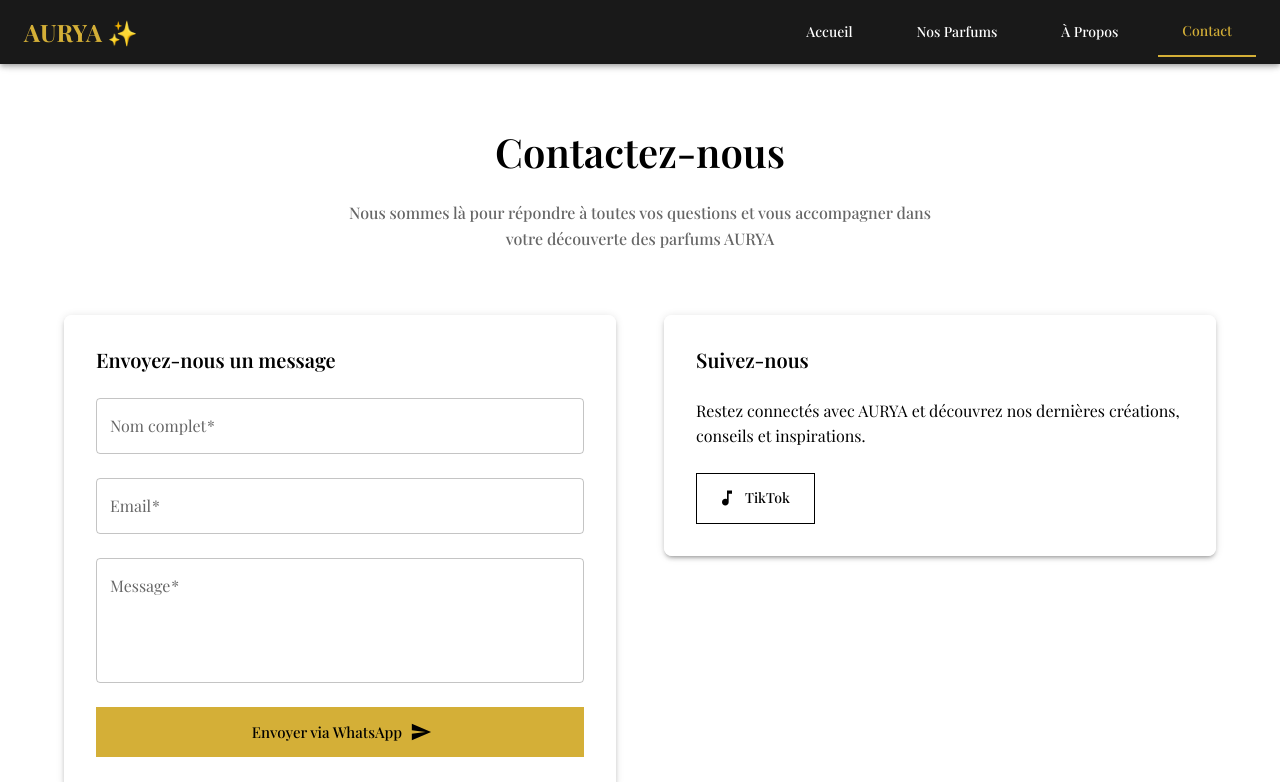
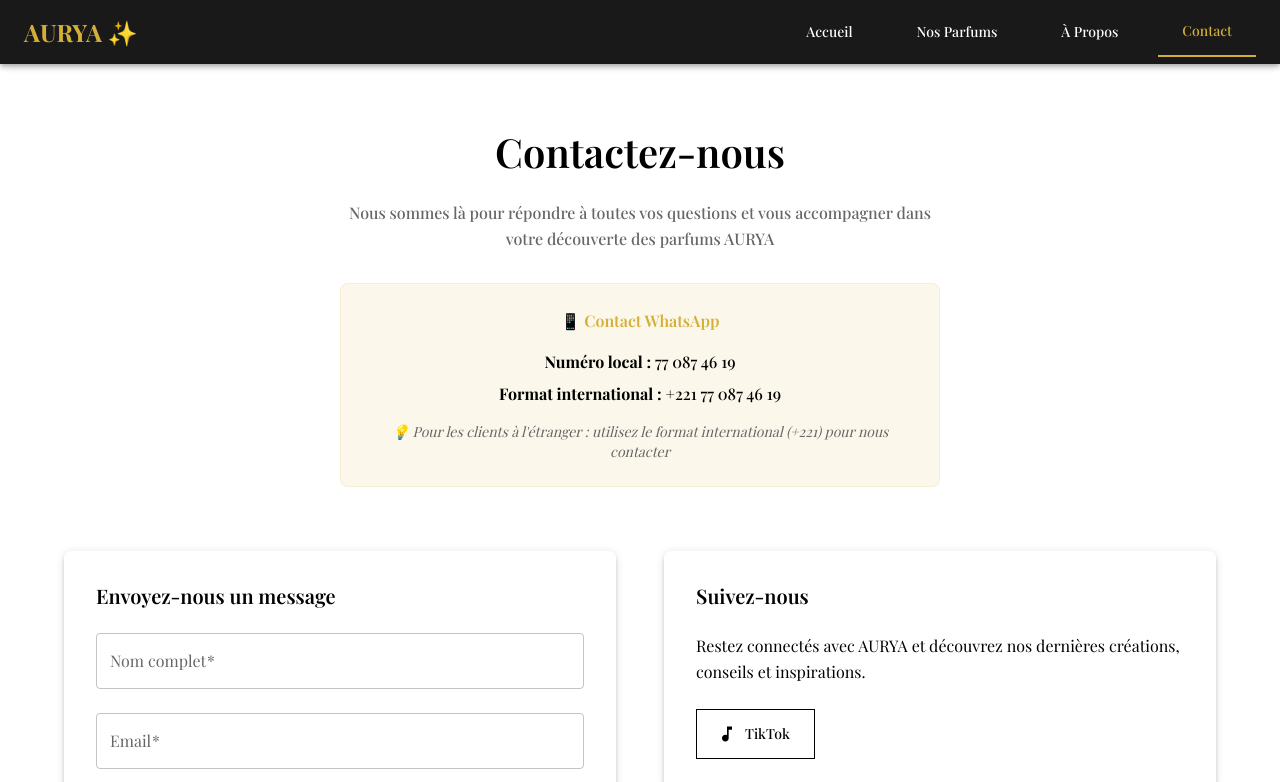
Before and after one commit to fatimaknt/aurya_web_site, a React (Create React App) app: page /contact in a window 1280 px wide. Shown: the top 782 px of the page. Built offline with nearby package versions, Linux system fonts and the light colour scheme; a web font is replaced by a local one.

Commit message:
Add international WhatsApp contact info for foreign customers

```diff
--- a/src/pages/ContactPage.tsx
+++ b/src/pages/ContactPage.tsx
@@ -81,11 +81,33 @@
                         <Typography
                             variant="h6"
                             color="text.secondary"
-                            sx={{ maxWidth: 600, mx: 'auto' }}
+                            sx={{ maxWidth: 600, mx: 'auto', mb: 4 }}
                         >
                             Nous sommes là pour répondre à toutes vos questions et vous accompagner
                             dans votre découverte des parfums AURYA
                         </Typography>
+
+                        <Box sx={{
+                            backgroundColor: 'rgba(212, 175, 55, 0.1)',
+                            p: 3,
+                            borderRadius: 2,
+                            maxWidth: 600,
+                            mx: 'auto',
+                            border: `1px solid ${theme.palette.secondary.main}20`
+                        }}>
+                            <Typography variant="h6" sx={{ mb: 2, color: theme.palette.secondary.main, fontWeight: 600 }}>
+                                📱 Contact WhatsApp
+                            </Typography>
+                            <Typography variant="body1" sx={{ mb: 1, fontWeight: 500 }}>
+                                <strong>Numéro local :</strong> 77 087 46 19
+                            </Typography>
+                            <Typography variant="body1" sx={{ mb: 2, fontWeight: 500 }}>
+                                <strong>Format international :</strong> +221 77 087 46 19
+                            </Typography>
+                            <Typography variant="body2" color="text.secondary" sx={{ fontStyle: 'italic' }}>
+                                💡 Pour les clients à l'étranger : utilisez le format international (+221) pour nous contacter
+                            </Typography>
+                        </Box>
                     </Box>
 
                     <Box sx={{ display: 'flex', flexDirection: { xs: 'column', md: 'row' }, gap: 6 }}>
```
